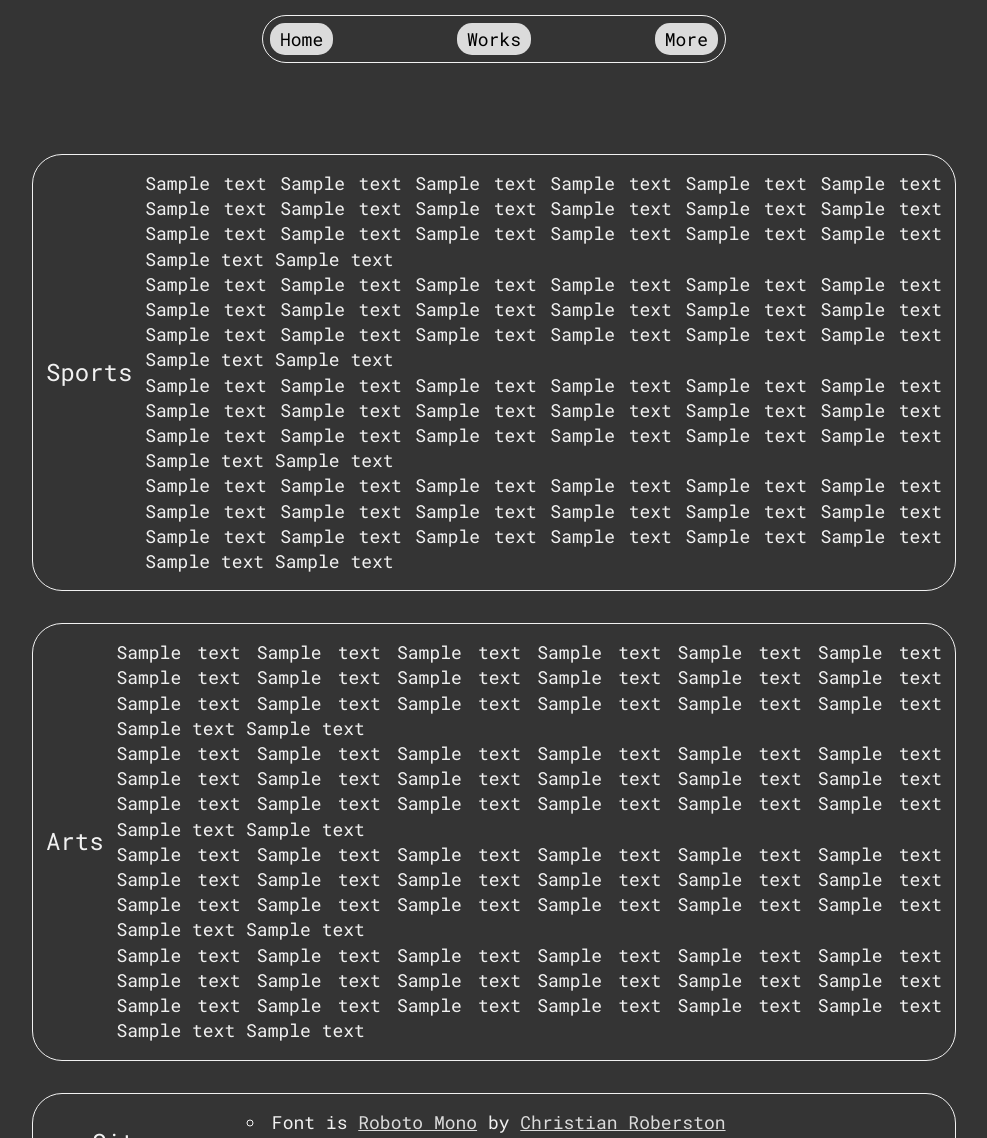
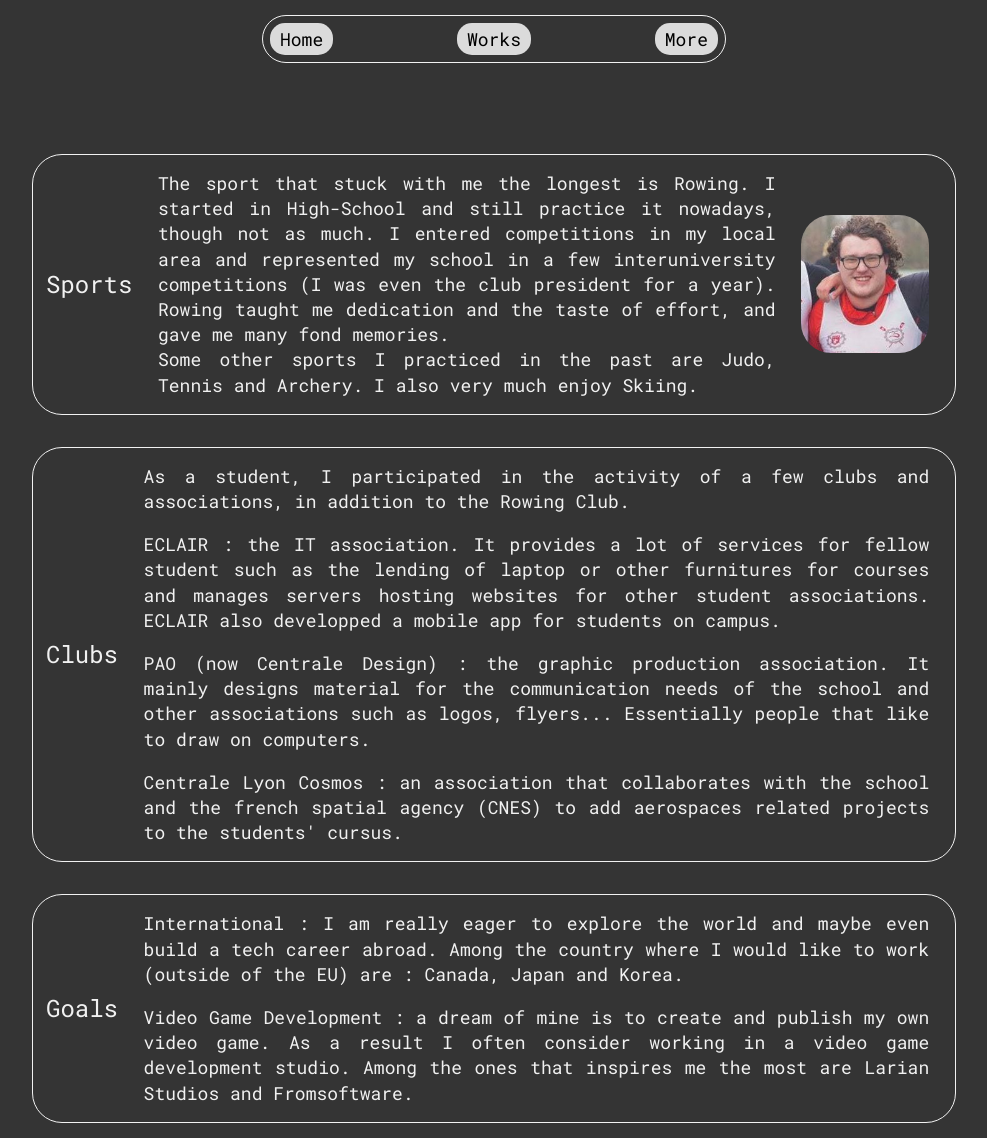
Before and after one commit to ITYL-dev/ITYL-dev.github.io, a website: page more.html in a window 1280 px wide. Shown: the top 1138 px of the page, without its empty margins (146-1133 px from the left). Drawn offline with Linux system fonts and the light colour scheme.

Commit message:
more content

```diff
--- a/css/index.css
+++ b/css/index.css
@@ -27,6 +27,8 @@ h3 {
 p {
 	text-align: justify;
 	line-height: 1.4em;
+	margin-left: 1vw;
+	margin-right: 1vw;
 }
 
 a {
@@ -196,6 +198,12 @@ footer > div > p {
 	width: 20vw;
 }
 
+#rowing {
+	width: 10vw;
+	border-radius: 30px;
+	margin: 1vw;
+}
+
 #error {
 	display: flex;
 	align-items: center;
--- a/more.html
+++ b/more.html
@@ -21,19 +21,29 @@
       <div>
         <h2>Sports</h2>
         <div>
-          <p>Sample text Sample text Sample text Sample text Sample text Sample text Sample text Sample text Sample text Sample text Sample text Sample text Sample text Sample text Sample text Sample text Sample text Sample text Sample text Sample text</p>
-          <p>Sample text Sample text Sample text Sample text Sample text Sample text Sample text Sample text Sample text Sample text Sample text Sample text Sample text Sample text Sample text Sample text Sample text Sample text Sample text Sample text</p>
-          <p>Sample text Sample text Sample text Sample text Sample text Sample text Sample text Sample text Sample text Sample text Sample text Sample text Sample text Sample text Sample text Sample text Sample text Sample text Sample text Sample text</p>
-          <p>Sample text Sample text Sample text Sample text Sample text Sample text Sample text Sample text Sample text Sample text Sample text Sample text Sample text Sample text Sample text Sample text Sample text Sample text Sample text Sample text</p>
+          <p>The sport that stuck with me the longest is Rowing. I started in High-School and still practice it nowadays, though not as much. I entered competitions in my local area and represented my school in a few interuniversity competitions (I was even the club president for a year). Rowing taught me dedication and the taste of effort, and gave me many fond memories.</p>
+          <p>Some other sports I practiced in the past are Judo, Tennis and Archery. I also very much enjoy Skiing.</p>
+        </div>
+        <img id="rowing" src="./assets/aviron.jpg" alt="A rowing picture" />
+      </div>
+      <div>
+        <h2>Clubs</h2>
+        <div>
+          <p>As a student, I participated in the activity of a few clubs and associations, in addition to the Rowing Club.</p>
+          <br>
+          <p>ECLAIR : the IT association. It provides a lot of services for fellow student such as the lending of laptop or other furnitures for courses and manages servers hosting websites for other student associations. ECLAIR also developped a mobile app for students on campus.</p>
+          <br>
+          <p>PAO (now Centrale Design) : the graphic production association. It mainly designs material for the communication needs of the school and other associations such as logos, flyers... Essentially people that like to draw on computers.</p>
+          <br>
+          <p>Centrale Lyon Cosmos : an association that collaborates with the school and the french spatial agency (CNES) to add aerospaces related projects to the students' cursus.</p>
         </div>
       </div>
       <div>
-        <h2>Arts</h2>
+        <h2>Goals</h2>
         <div>
-          <p>Sample text Sample text Sample text Sample text Sample text Sample text Sample text Sample text Sample text Sample text Sample text Sample text Sample text Sample text Sample text Sample text Sample text Sample text Sample text Sample text</p>
-          <p>Sample text Sample text Sample text Sample text Sample text Sample text Sample text Sample text Sample text Sample text Sample text Sample text Sample text Sample text Sample text Sample text Sample text Sample text Sample text Sample text</p>
-          <p>Sample text Sample text Sample text Sample text Sample text Sample text Sample text Sample text Sample text Sample text Sample text Sample text Sample text Sample text Sample text Sample text Sample text Sample text Sample text Sample text</p>
-          <p>Sample text Sample text Sample text Sample text Sample text Sample text Sample text Sample text Sample text Sample text Sample text Sample text Sample text Sample text Sample text Sample text Sample text Sample text Sample text Sample text</p>
+          <p>International : I am really eager to explore the world and maybe even build a tech career abroad. Among the country where I would like to work (outside of the EU) are : Canada, Japan and Korea.</p>
+          <br>
+          <p>Video Game Development : a dream of mine is to create and publish my own video game. As a result I often consider working in a video game development studio. Among the ones that inspires me the most are Larian Studios and Fromsoftware.</p>
         </div>
       </div>
       <div>
```
Also changed, not shown: assets/aviron.jpg (added).
